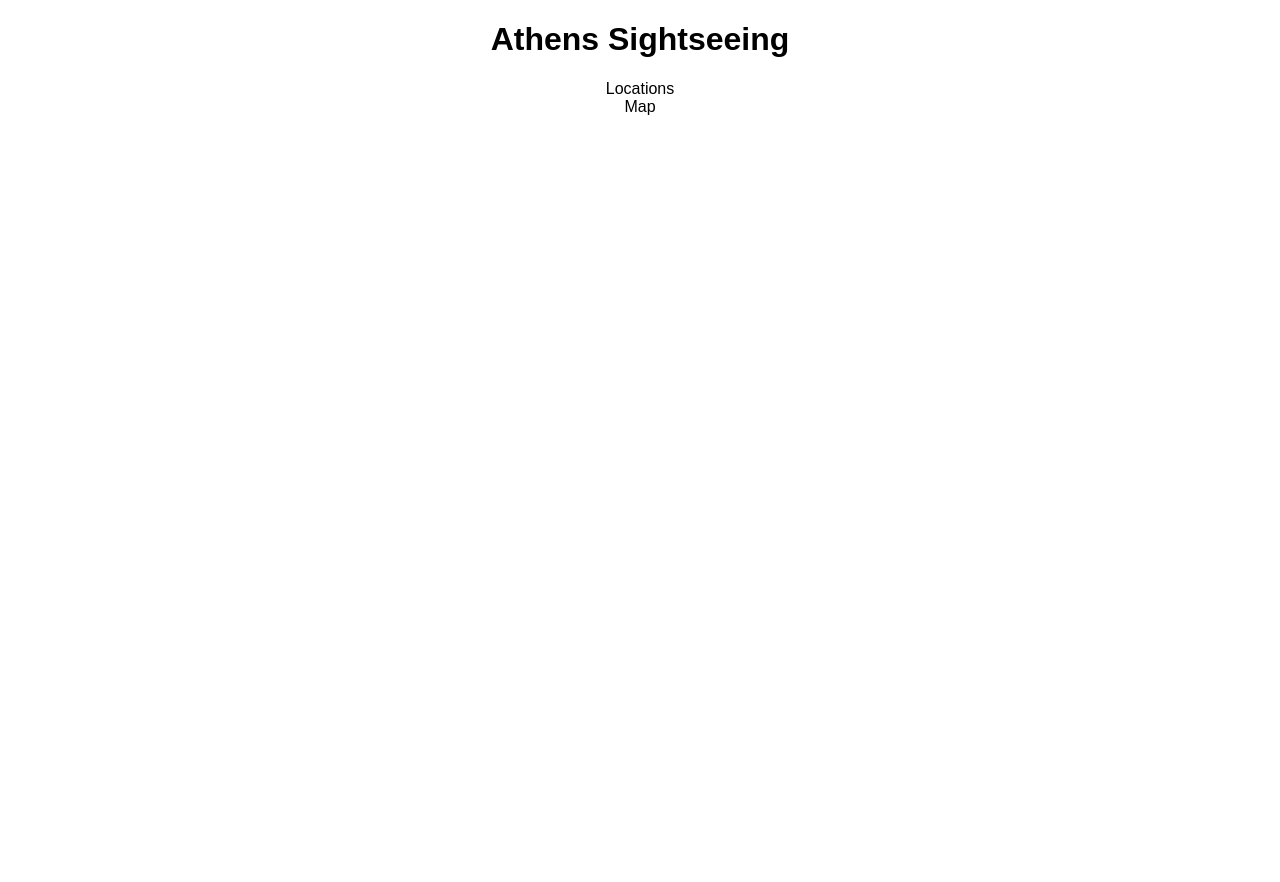
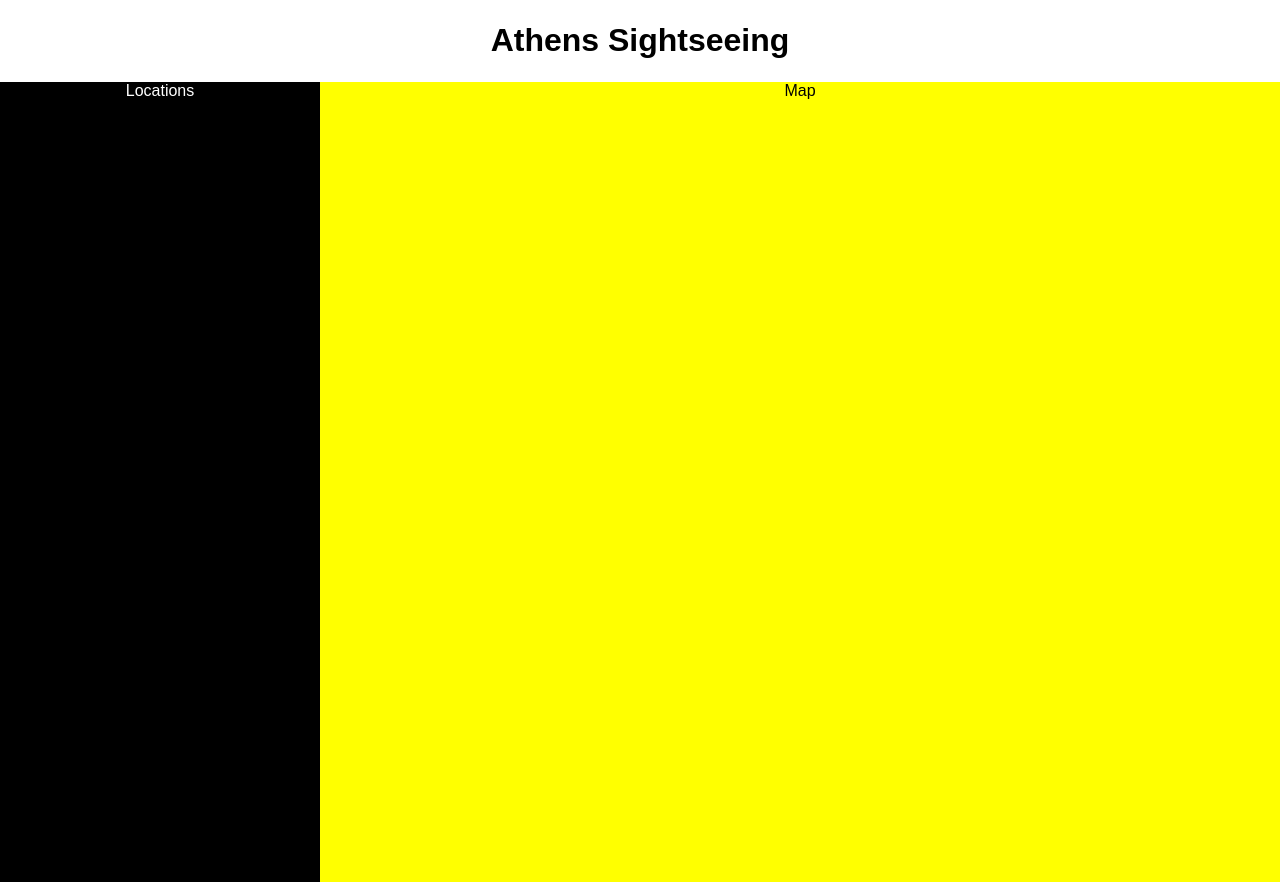
Before and after one commit to apekos/fend-neighborhood-map, a React (Create React App) app: page / in a window 1280 px wide. Before the commit the page ends 800 px from the top, so only its background shows below. Built offline with nearby package versions, Linux system fonts and the light colour scheme.

Commit message:
Install react-google-maps library

```diff
--- a/package.json
+++ b/package.json
@@ -5,6 +5,7 @@
   "dependencies": {
     "react": "^16.4.2",
     "react-dom": "^16.4.2",
+    "react-google-maps": "^9.4.5",
     "react-scripts": "1.1.4"
   },
   "scripts": {
--- a/src/App.css
+++ b/src/App.css
@@ -2,27 +2,29 @@
   text-align: center;
 }
 
-.App-logo {
-  animation: App-logo-spin infinite 20s linear;
-  height: 80px;
+header {
+  padding: 1px;
 }
 
-.App-header {
-  background-color: #222;
-  height: 150px;
-  padding: 20px;
-  color: white;
+header h1 {
+
 }
 
-.App-title {
-  font-size: 1.5em;
+.main {
+	background-color: red;
+  display: flex;
+  flex-wrap: nowrap;
 }
 
-.App-intro {
-  font-size: large;
+.list-locations {
+	background-color: black;
+	color: white;
+	width: 30%;
+	height: 100vh;
 }
 
-@keyframes App-logo-spin {
-  from { transform: rotate(0deg); }
-  to { transform: rotate(360deg); }
+.map {
+	background-color: yellow;
+	width: 90%;
+	height: 100vh;
 }
--- a/src/App.js
+++ b/src/App.js
@@ -10,8 +10,10 @@ class App extends Component {
 		return (
 			<div className="App">
 				<Header />
-				<ListLocations />
-				<Map />
+				<div className="main">
+					<ListLocations />
+					<Map />
+				</div>
 			</div>
 		);
 	}
--- a/src/components/Header.js
+++ b/src/components/Header.js
@@ -2,10 +2,10 @@ import React from 'react'
 
 function Header () {
 	return (
-		<div className="list-books-title">
+		<header>
 			<h1>Athens Sightseeing</h1>
-		</div>
+		</header>
 	)
 }
 
-export default Header
+export default Header;
--- a/src/components/ListLocations.js
+++ b/src/components/ListLocations.js
@@ -4,7 +4,7 @@ class ListLocations extends Component {
 
 	render() {
 		return (
-			<div>
+			<div className='list-locations'>
 				Locations
 			</div>
 		);
--- a/src/components/Map.js
+++ b/src/components/Map.js
@@ -4,7 +4,7 @@ class Map extends Component {
 
 	render() {
 		return (
-			<div>
+			<div className='map'>
 				Map
 			</div>
 		);
```
Also changed, not shown: 1 other file (tests, documents, lock files or other folders).
